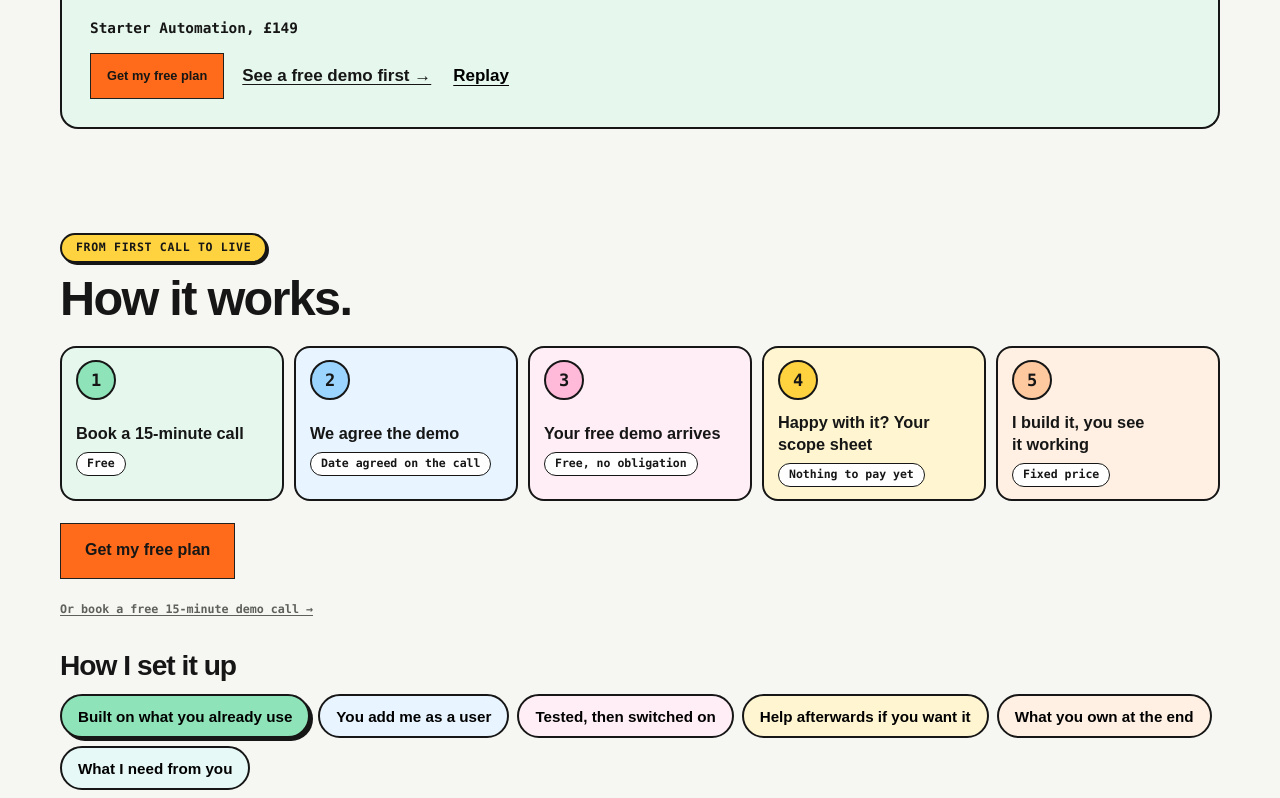
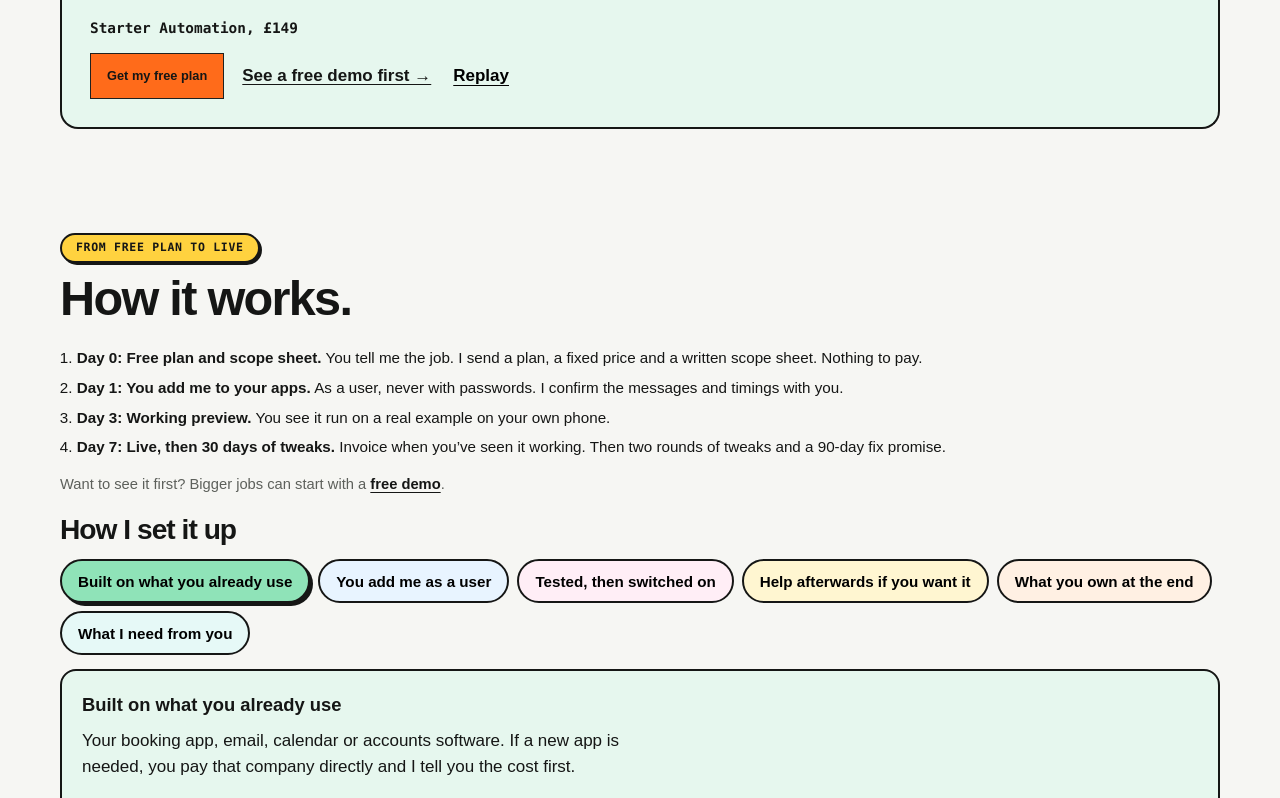
Before and after one commit to manazoid4/mazos-site, a Next.js app: page /what-we-do in a window 1280 px wide. Shown: the part 1662-2460 px from the top of the page. Built offline with nearby package versions, Linux system fonts and the light colour scheme.

Commit message:
Walkthrough fixes: /what-we-do 'How it works' follows the free plan (no call), /demos duplicate wording removed
Co-Authored-By: Claude Opus 5.5 <noreply@anthropic.com>
Claude-Session: https://claude.ai/code/session_0157pBU5Cgo4F8z3CUT2PvTG

```diff
--- a/app/demos/page.tsx
+++ b/app/demos/page.tsx
@@ -46,7 +46,7 @@ export default function DemosPage() {
         <p className="s-small">I usually reply within {CHECK_REPLY_TIME}.</p>
       </section>
 
-      <p className="s-section s-small"><a className="s-details-link" href="/prices#next">After it goes live: {CHANGES_WINDOW.name} and the 90-day fix promise →</a></p>
+      <p className="s-section s-small"><a className="s-details-link" href="/prices#next">After it goes live: {CHANGES_WINDOW.name} →</a></p>
 
       <section className="s-section" id="questions" aria-labelledby="questions-title">
         <p className="eyebrow">Straight answers</p>
--- a/app/what-we-do/page.tsx
+++ b/app/what-we-do/page.tsx
@@ -1,7 +1,6 @@
 import type { Metadata } from 'next';
 import { SiteFooter, SiteHeader } from '../site-chrome';
-import { CHANGES_WINDOW, OFFERS, workingBy } from '../offers';
-import { DemoPath } from '../demo-path';
+import { CHANGES_WINDOW, NEXT_STEPS, OFFERS, workingBy } from '../offers';
 import { CHECK_REPLY_TIME, MAIN_CTA } from '../site';
 import { SampleReport } from '../sample-report';
 import { ScrollReveal } from '../scroll-reveal';
@@ -29,8 +28,9 @@ export default function WhatWeDo() {
    <p>Use the tools you already have where possible. Anything bigger gets a fixed quote first.</p>
    <SystemExplorer />
   </section>
-  <section className="s-section" id="process"><p className="eyebrow">From first call to live</p><h2>How it works.</h2>
-   <DemoPath source="what-we-do" compact />
+  <section className="s-section" id="process"><p className="eyebrow">From free plan to live</p><h2>How it works.</h2>
+   <ol className="mw-qw-list">{NEXT_STEPS.map((step) => <li key={step.day}><strong>{step.day}: {step.title}.</strong> {step.body}</li>)}</ol>
+   <p className="s-small">Want to see it first? Bigger jobs can start with a <a href="/demos">free demo</a>.</p>
    <DeliveryTabs />
    <p><a className="s-details-link" href="/prices#next">{CHANGES_WINDOW.name}, what’s included and the cost calculator →</a></p>
   </section>
```
